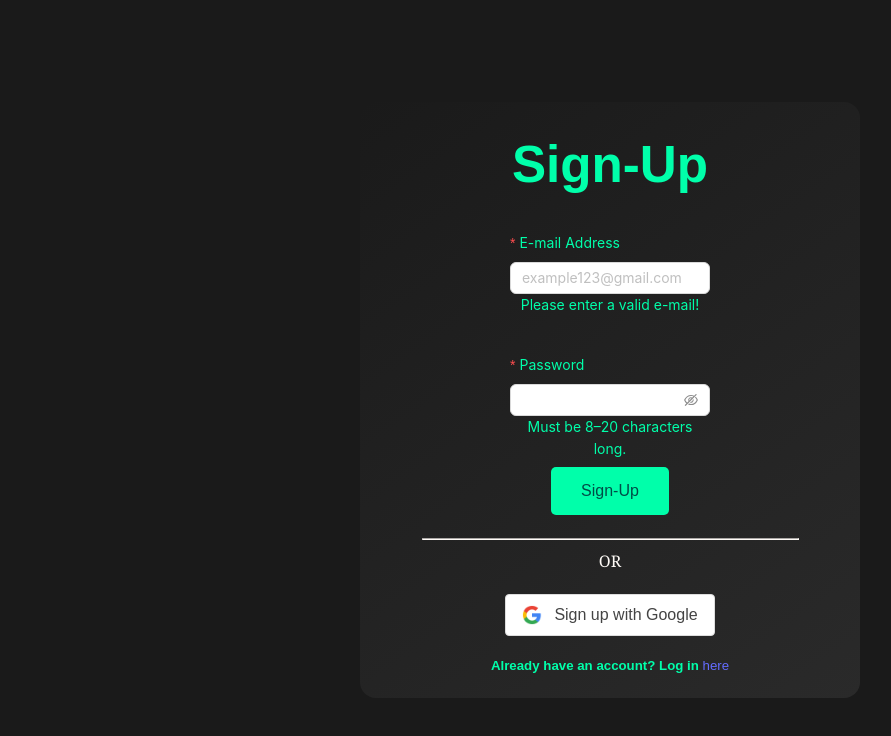
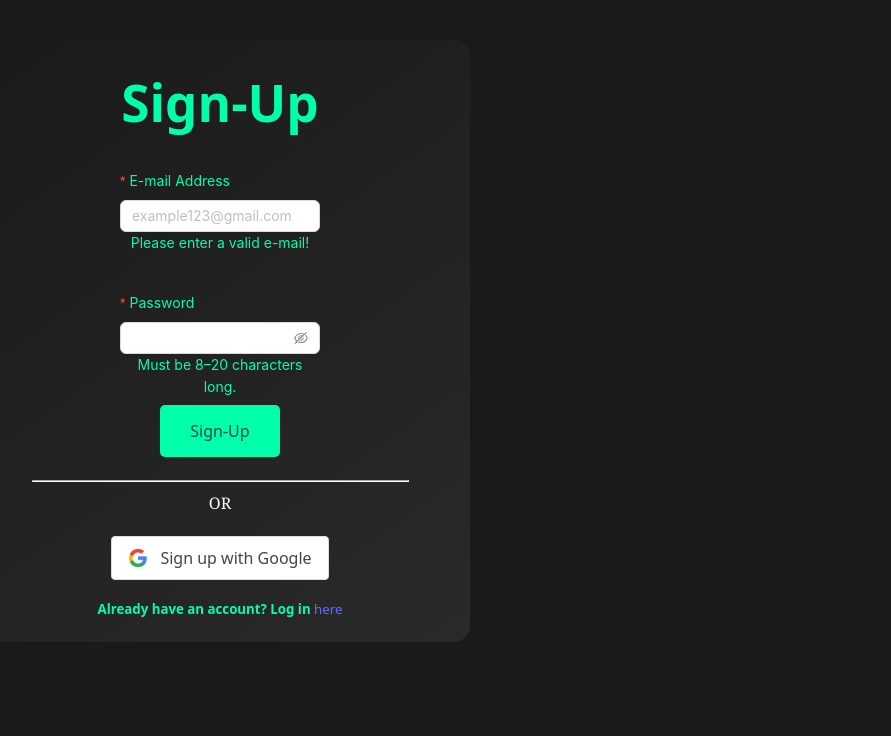
Before and after one commit to ShivD7/CodeEval, a React (Vite) app in the folder frontend/code-eval/: page /CodeEval/signup in a window 1280 px wide. Shown: the top 736 px of the page, without its empty margins (30-921 px from the left). Built offline with nearby package versions, Linux system fonts and the light colour scheme; no server answers.

Commit message:
fixed issue on problem page

```diff
--- a/frontend/code-eval/src/components/ProblemPage.css
+++ b/frontend/code-eval/src/components/ProblemPage.css
@@ -1,12 +1,4 @@
-/* Layout setup */
-html, body, #root {
-  margin: 0;
-  padding: 0;
-  height: 100%;
-  font-family: sans-serif;
-}
-
-.main-container {
+.page-wrapper {
   display: flex;
   height: 100vh;
   width: 100vw;
--- a/frontend/code-eval/src/components/ProblemPage.jsx
+++ b/frontend/code-eval/src/components/ProblemPage.jsx
@@ -81,7 +81,7 @@ function ProblemPage({title, description}) {
   };
 
   return (
-    <div className="main-container">
+    <div className="page-wrapper">
       <button
         onClick={() => setCollapsed(!collapsed)}
         style={{
```
